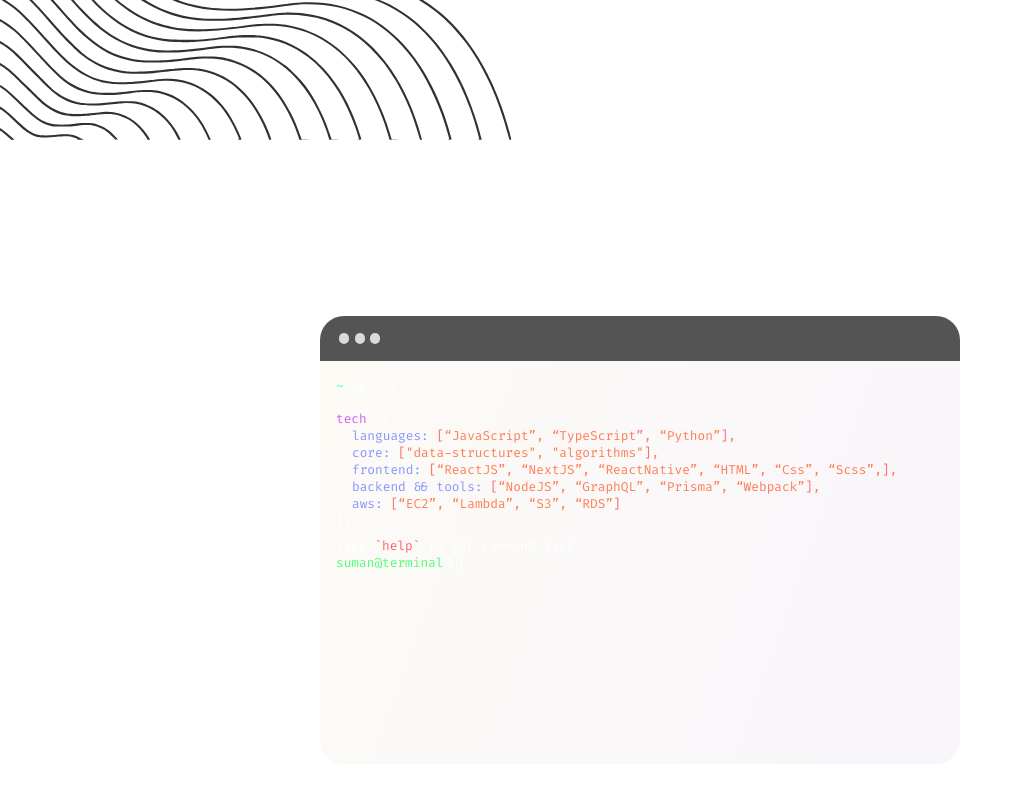
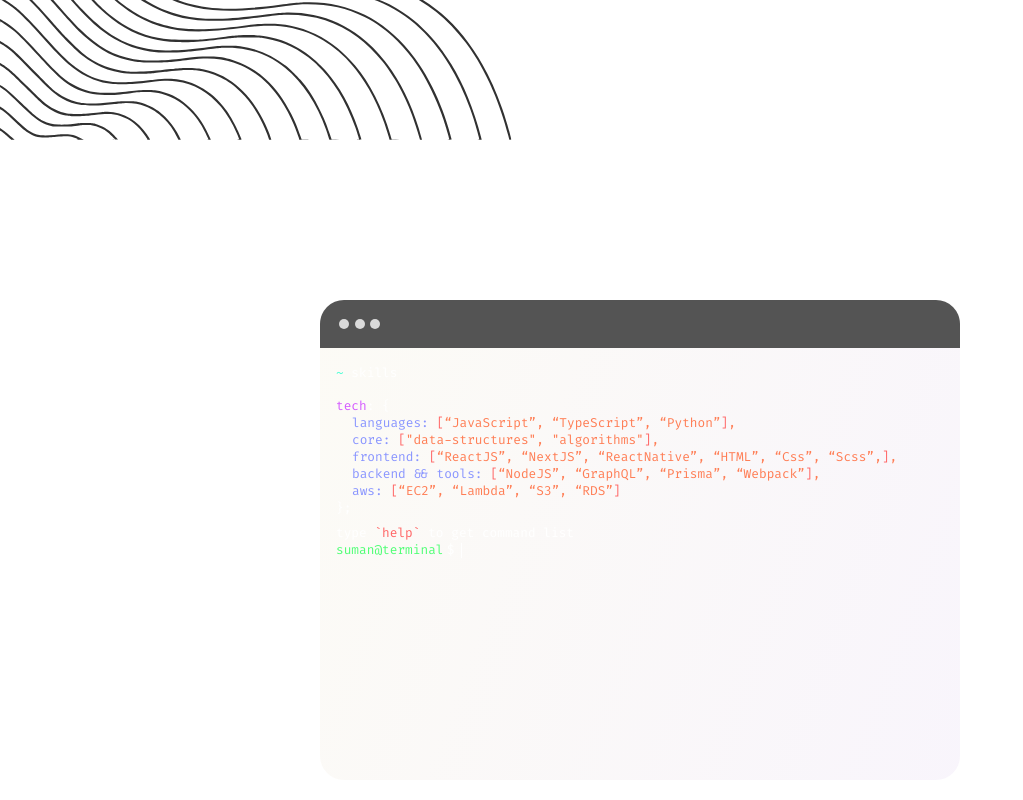
Before and after one commit to sumanbiswas7/portfolio-new, a Next.js app: page / in a window 1280 px wide. Shown: the part 1460-2260 px from the top of the page, without its empty margins (0-1023 px from the left). Built offline with nearby package versions, Linux system fonts and the light colour scheme; no server answers.

Commit message:
revert: back to 30rem height

```diff
--- a/components/sections/skills.module.scss
+++ b/components/sections/skills.module.scss
@@ -17,7 +17,7 @@
 // terminal
 .terminal_container {
    width: 40rem;
-   height: 28rem;
+   height: 30rem;
    border-radius: 1.5rem;
    overflow: hidden;
 
```
